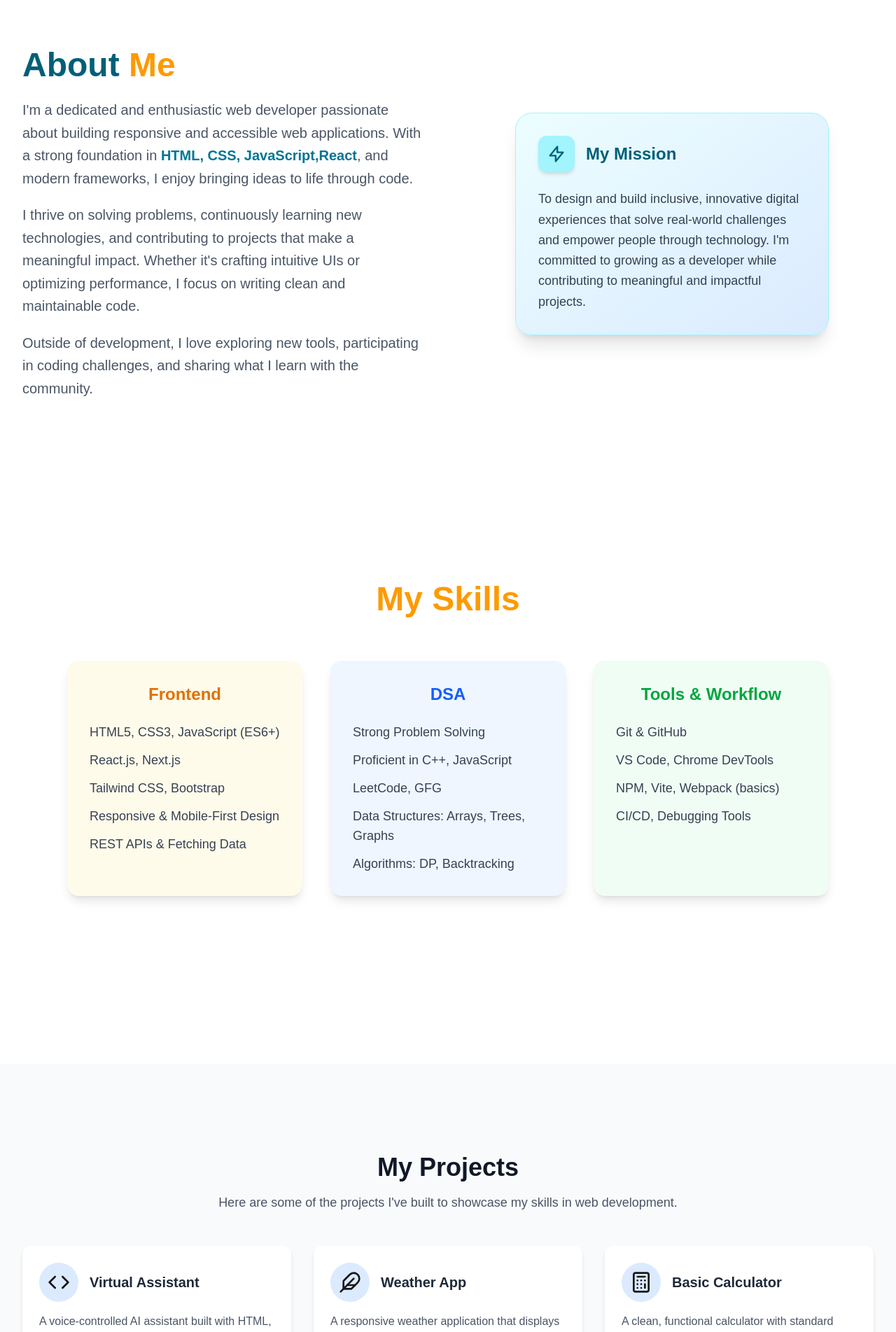
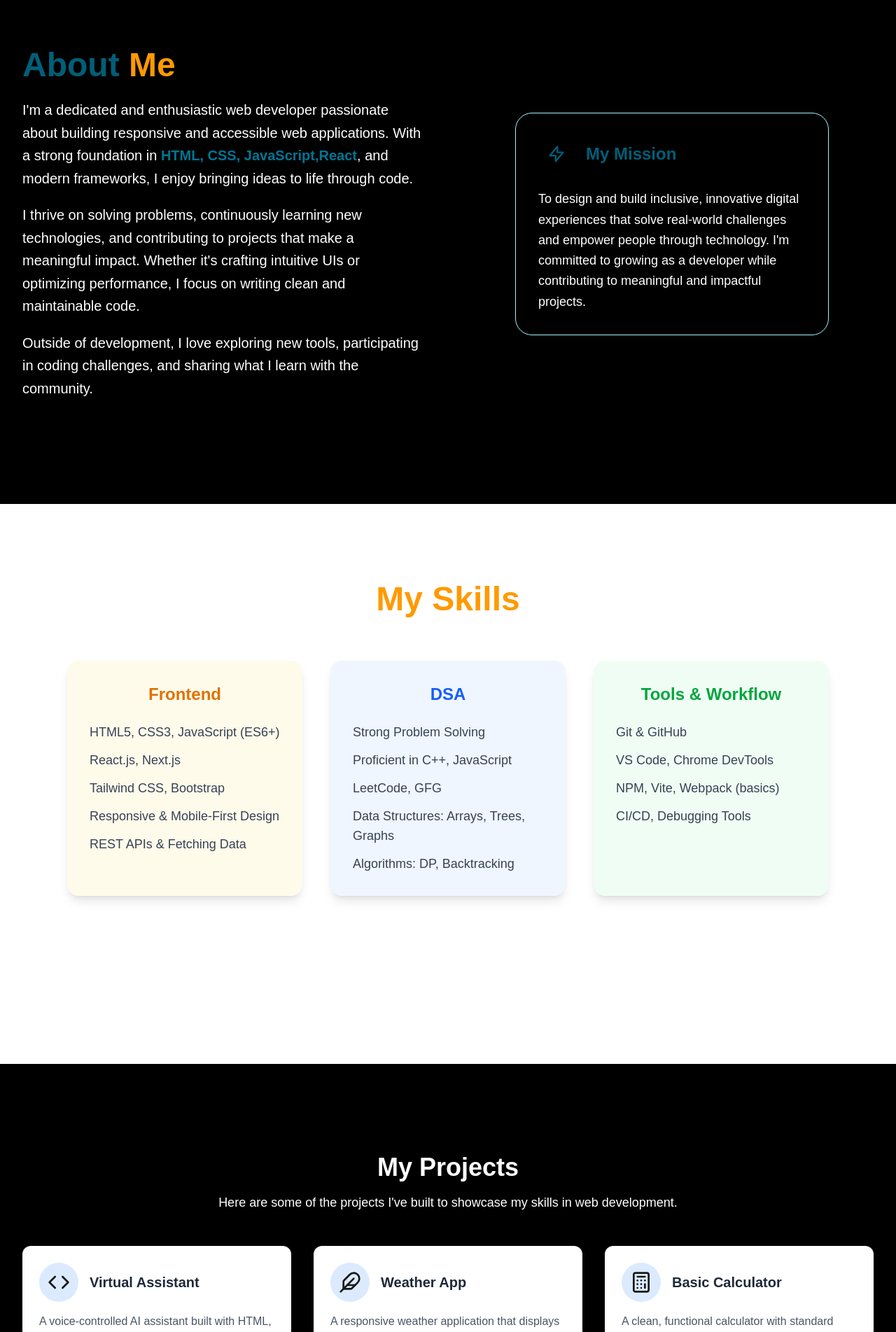
Before and after one commit to sandeepkumar23f/my-portfolio, a Next.js app: page / in a window 1280 px wide. Shown: the part 880-2783 px from the top of the page at 70% size. Built offline with nearby package versions, Linux system fonts and the light colour scheme.

Commit message:
new updations

```diff
--- a/components/LandingPage/AboutPage.tsx
+++ b/components/LandingPage/AboutPage.tsx
@@ -5,10 +5,9 @@ import { motion } from "framer-motion";
 
 const AboutPage = () => {
   return (
-    <section className="bg-white min-h-screen flex items-center w-full px-4 sm:px-6 lg:px-8 py-16">
+    <section className="bg-black min-h-screen flex items-center w-full px-4 sm:px-6 lg:px-8 py-16">
       <div className="max-w-7xl mx-auto w-full flex flex-col lg:flex-row items-center justify-between gap-10 lg:gap-16">
 
-        {/* Text Section */}
         <motion.div
           initial={{ opacity: 0, y: 30 }}
           whileInView={{ opacity: 1, y: 0 }}
@@ -19,7 +18,7 @@ const AboutPage = () => {
           <h2 className="text-4xl sm:text-5xl font-extrabold text-cyan-800 mb-6">
             About <span className="text-amber-500">Me</span>
           </h2>
-          <div className="space-y-5 text-gray-600 text-lg sm:text-xl leading-relaxed">
+          <div className="space-y-5 text-white text-lg sm:text-xl leading-relaxed">
             <p>
               I'm a dedicated and enthusiastic web developer passionate about building responsive and accessible web applications. With a strong foundation in <span className="font-semibold text-cyan-700">HTML, CSS, JavaScript,React</span>, and modern frameworks, I enjoy bringing ideas to life through code.
             </p>
@@ -32,7 +31,6 @@ const AboutPage = () => {
           </div>
         </motion.div>
 
-        {/* Card Section */}
         <motion.div
           initial={{ opacity: 0, y: -30 }}
           whileInView={{ opacity: 1, y: 0 }}
@@ -40,16 +38,16 @@ const AboutPage = () => {
           viewport={{ once: true }}
           className="lg:w-1/2 w-full flex justify-center order-1 lg:order-2"
         >
-          <div className="bg-gradient-to-br from-cyan-50 to-blue-100 p-8 rounded-3xl shadow-xl max-w-md w-full border border-cyan-200 transition-transform duration-300 transform hover:scale-[1.03]">
+          <div className="bg-gradient-to-br from-black to-black-100 p-8 rounded-3xl shadow-xl max-w-md w-full border border-cyan-200 transition-transform duration-300 transform hover:scale-[1.03]">
             <div className="flex items-center mb-6">
-              <div className="bg-cyan-200 p-3 rounded-xl mr-4 shadow-md">
+              <div className="bg-black p-3 rounded-xl mr-4 shadow-md">
                 <svg xmlns="http://www.w3.org/2000/svg" className="h-7 w-7 text-cyan-800" fill="none" viewBox="0 0 24 24" stroke="currentColor">
                   <path strokeLinecap="round" strokeLinejoin="round" strokeWidth={2} d="M13 10V3L4 14h7v7l9-11h-7z" />
                 </svg>
               </div>
               <h3 className="text-2xl font-semibold text-cyan-800">My Mission</h3>
             </div>
-            <p className="text-gray-700 text-base sm:text-lg leading-relaxed">
+            <p className="text-white text-base sm:text-lg leading-relaxed">
               To design and build inclusive, innovative digital experiences that solve real-world challenges and empower people through technology. I'm committed to growing as a developer while contributing to meaningful and impactful projects.
             </p>
           </div>
--- a/components/LandingPage/Home.tsx
+++ b/components/LandingPage/Home.tsx
@@ -6,14 +6,12 @@ const Home = () => {
     <section className="min-h-screen flex items-center w-full px-4 sm:px-6 lg:px-8 py-12 bg-black text-white">
       <div className="max-w-7xl mx-auto w-full flex flex-col lg:flex-row items-center justify-between gap-12 lg:gap-8">
 
-        {/* Left - Text */}
         <div className="w-full lg:w-1/2 text-center lg:text-left order-2 lg:order-1">
           <TypewriterText />
           <p className="mt-4 sm:mt-6 text-sm sm:text-base md:text-lg lg:text-xl text-gray-300 leading-relaxed px-2 sm:px-0">
             Passionate about building modern, responsive UIs using React. I'm a CSE (IoT) student with a strong foundation in DSA, having solved over 300 problems on LeetCode & GFG.
           </p>
 
-          {/* Social Icons */}
           <div className="mt-6 flex justify-center lg:justify-start gap-14 text-2xl">
             <a
               href="https://github.com/sandeepkumar23f/"
@@ -49,7 +47,6 @@ const Home = () => {
           </div>
         </div>
 
-        {/* Right - Image */}
         <div className="w-full lg:w-1/2 flex justify-center order-1 lg:order-2">
           <div className="relative">
             <img
--- a/components/LandingPage/Navbar.tsx
+++ b/components/LandingPage/Navbar.tsx
@@ -30,7 +30,6 @@ const Navbar = () => {
           MyPortfolio
         </Link>
 
-        {/* Desktop Menu */}
         <div className="hidden md:flex space-x-10 text-lg font-semibold">
           <Link href="/"><span className="text-gray-800 hover:text-blue-600">Home</span></Link>
           <Link href="/about"><span className="text-gray-800 hover:text-blue-600">About</span></Link>
@@ -39,7 +38,6 @@ const Navbar = () => {
           <Link href="/#contact"><span className="text-gray-800 hover:text-blue-600">Contact</span></Link>
         </div>
 
-        {/* Hamburger Menu */}
         <button
           onClick={(e) => {
             e.stopPropagation();
@@ -54,7 +52,6 @@ const Navbar = () => {
         </button>
       </div>
 
-      {/* Mobile Menu */}
       <div
         id="mobile-menu"
         className={`mobile-menu fixed top-0 right-0 w-64 h-full bg-lime-200 z-50 transform transition-transform duration-300 ease-in-out ${
--- a/components/LandingPage/Projects.tsx
+++ b/components/LandingPage/Projects.tsx
@@ -44,14 +44,14 @@ const Projects = () => {
     return (
         <section
             id="projects"
-            className="pt-32 pb-16 px-4 sm:px-6 lg:px-8 bg-gray-50"
+            className="pt-32 pb-16 px-4 sm:px-6 lg:px-8 bg-black"
         >
             <div className="max-w-7xl mx-auto">
                 <div className="text-center mb-12">
-                    <h2 className="text-3xl sm:text-4xl font-bold text-gray-900 mb-4">
+                    <h2 className="text-3xl sm:text-4xl font-bold text-white mb-4">
                         My Projects
                     </h2>
-                    <p className="text-lg text-gray-600 max-w-3xl mx-auto">
+                    <p className="text-lg text-white max-w-3xl mx-auto">
                         Here are some of the projects I've built to showcase my skills in web development.
                     </p>
                 </div>
--- a/components/LandingPage/Skills.tsx
+++ b/components/LandingPage/Skills.tsx
@@ -7,7 +7,6 @@ const Skills = () => {
         </h2>
 
         <div className="grid grid-cols-1 md:grid-cols-2 lg:grid-cols-3 gap-10 w-full">
-          {/* Frontend */}
           <div className="bg-amber-50 p-8 rounded-2xl shadow-lg hover:shadow-2xl transition-all duration-300">
             <h3 className="text-2xl font-semibold text-amber-600 mb-6 text-center">
               Frontend
@@ -21,7 +20,6 @@ const Skills = () => {
             </ul>
           </div>
 
-          {/* DSA */}
           <div className="bg-blue-50 p-8 rounded-2xl shadow-lg hover:shadow-2xl transition-all duration-300">
             <h3 className="text-2xl font-semibold text-blue-600 mb-6 text-center">
               DSA
@@ -35,7 +33,6 @@ const Skills = () => {
             </ul>
           </div>
 
-          {/* Tools */}
           <div className="bg-green-50 p-8 rounded-2xl shadow-lg hover:shadow-2xl transition-all duration-300">
             <h3 className="text-2xl font-semibold text-green-600 mb-6 text-center">
               Tools & Workflow
--- a/components/LandingPage/icon.tsx
+++ b/components/LandingPage/icon.tsx
@@ -1,4 +1,3 @@
-// components/LandingPage/icon.tsx
 'use client';
 
 import { LucideCode2, CloudSun, Calculator } from "lucide-react";
```
